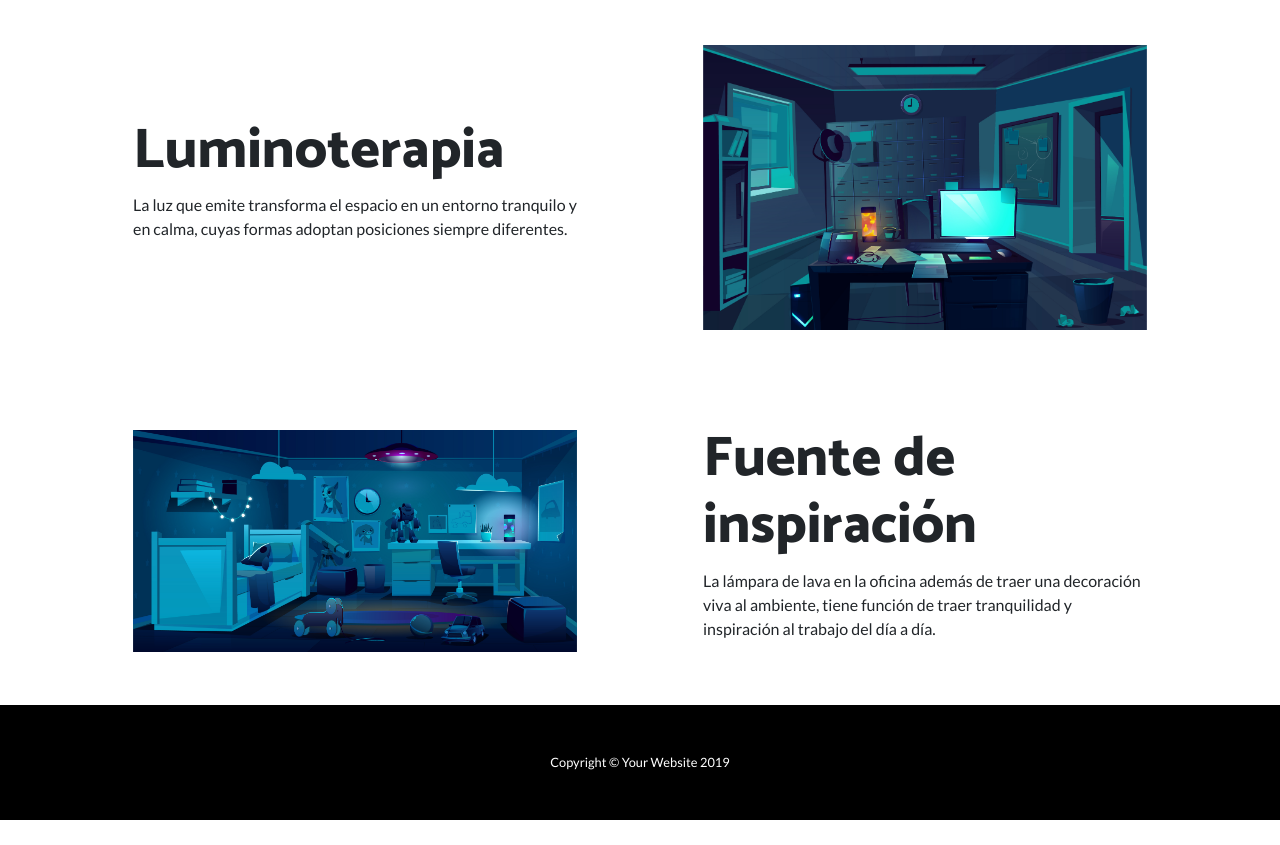
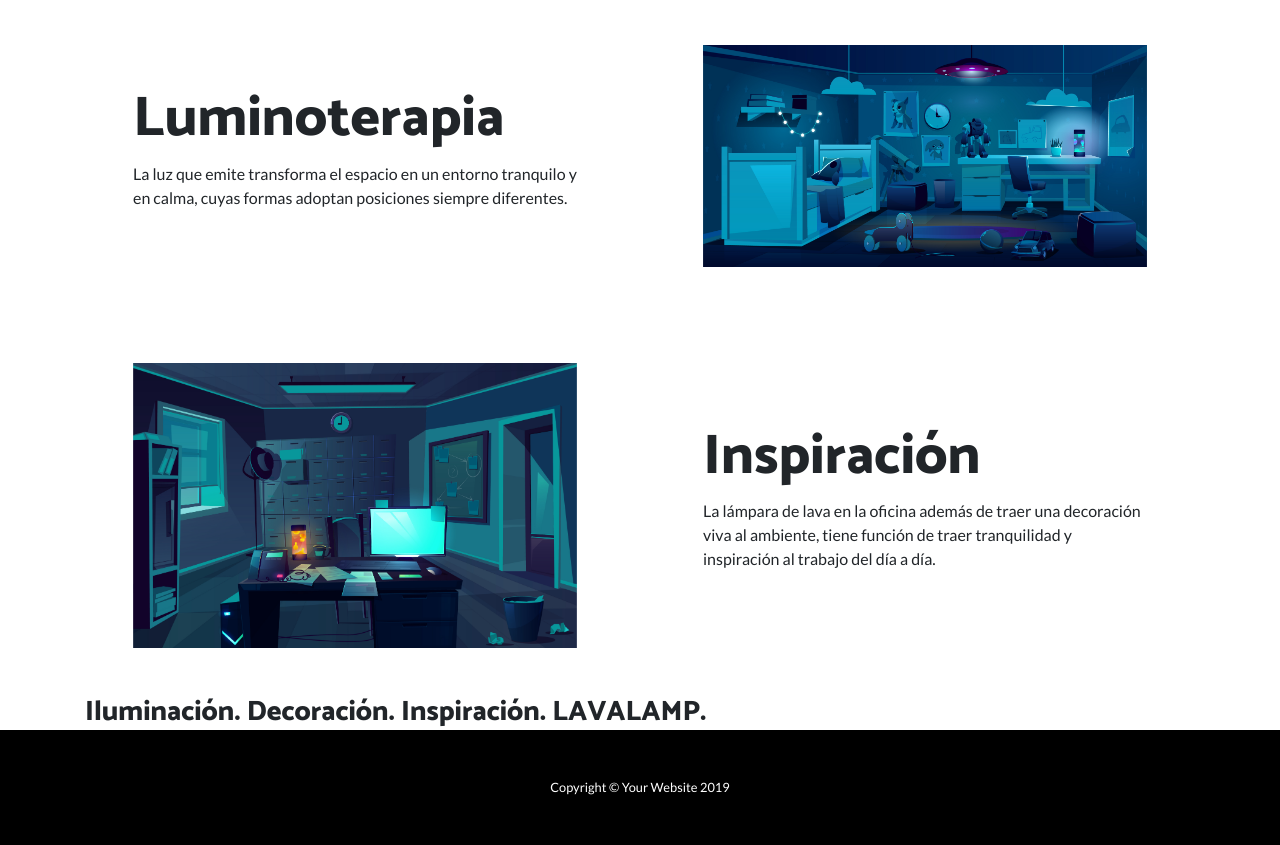
Before and after one commit to thaisruda/test-ab, a website: page index.html in a window 1280 px wide. Shown: the part 1016-1861 px from the top of the page. Before the commit the page ends 1836 px from the top, so only its background shows below. Drawn offline with Linux system fonts and the light colour scheme.

Commit message:
Update index.html

```diff
--- a/index.html
+++ b/index.html
@@ -93,7 +93,7 @@
       <div class="row align-items-center">
         <div class="col-lg-6 order-lg-3">
           <div class="p-5">
-            <img class="img-fluid rectangle" src="img/lampada3.jpg" alt="">
+            <img class="img-fluid rectangle" src="img/lampada7.jpg" alt="">
           </div>
         </div>
         <div class="col-lg-6">
@@ -111,12 +111,12 @@
       <div class="row align-items-center">
         <div class="col-lg-6 order-lg-1">
           <div class="p-5">
-            <img class="img-fluid rectangle" src="img/lampada7.jpg" alt="">
+            <img class="img-fluid rectangle" src="img/lampada3.jpg" alt="">
           </div>
         </div>
         <div class="col-lg-6 order-lg-2">
           <div class="p-5">
-            <h2 class="display-4">Fuente de inspiración</h2>
+            <h2 class="display-4">Inspiración</h2>
             <p>La lámpara de lava en la oficina además de traer una decoración viva al ambiente, tiene función de traer tranquilidad y inspiración al trabajo del día a día.</p>
           </div>
         </div>
@@ -124,6 +124,11 @@
     </div>
   </section>
 
+   <section>
+    <div class="container">
+         <h3 class="masthead-subheading mb-0">Iluminación. Decoración. Inspiración. LAVALAMP.</h3>
+          </div>
+  </section>
 
   <!-- Footer -->
   <footer class="py-5 bg-black">
```
